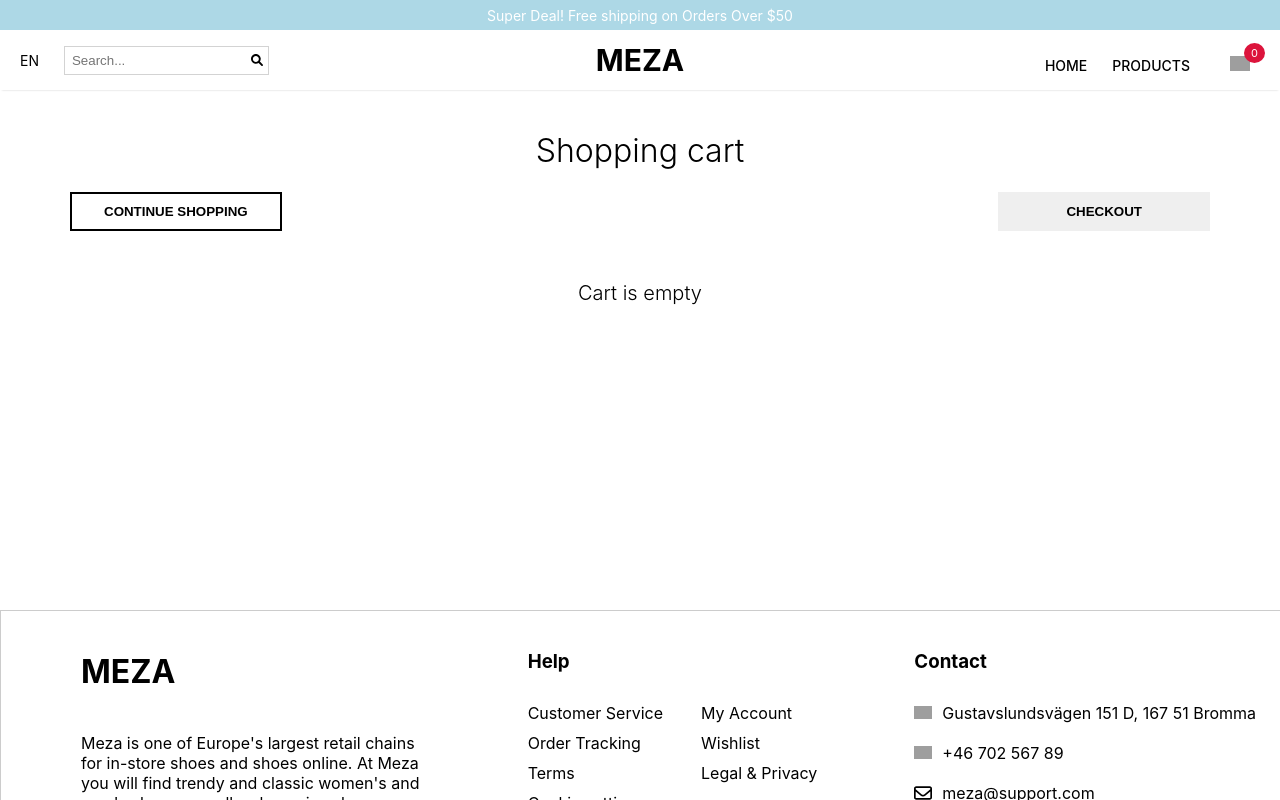
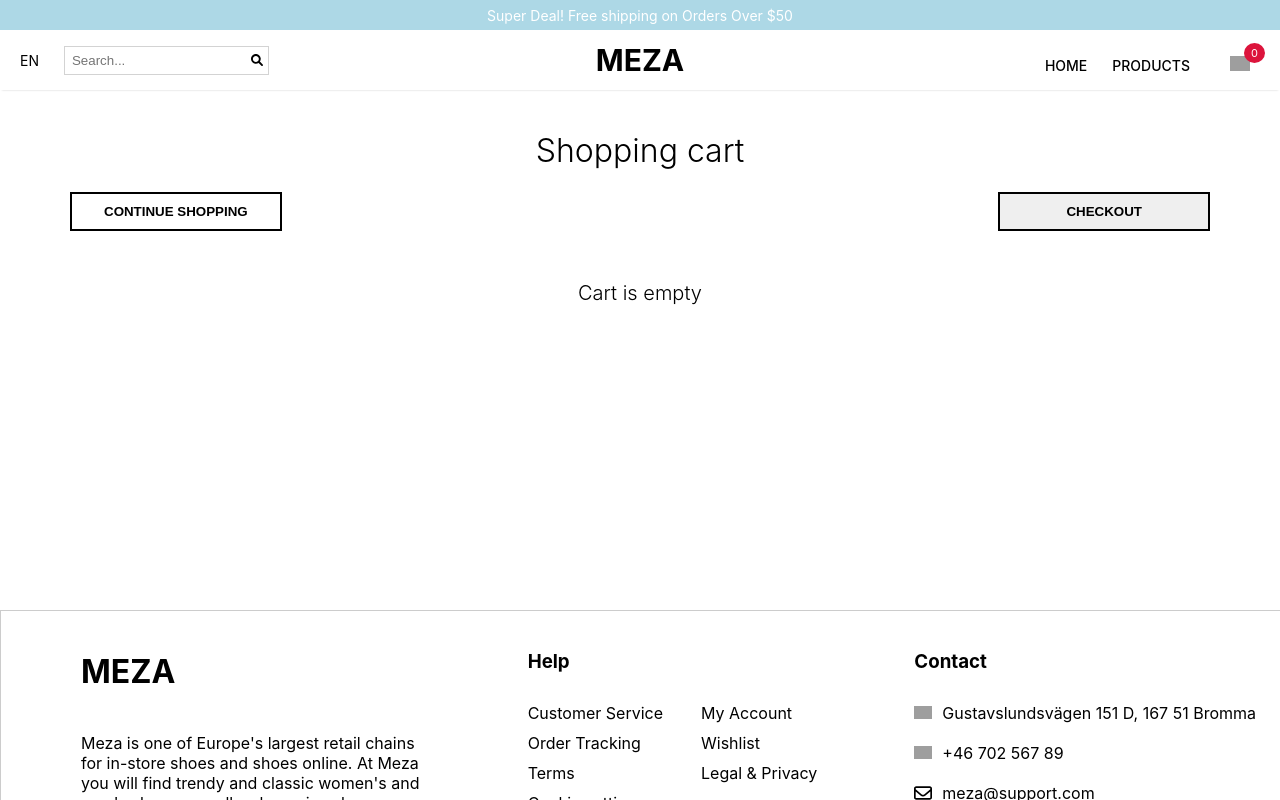
Before and after one commit to zarhaselene/Dynamisk-React-App, a React (Create React App) app: page /cart in a window 1280 px wide. Shown: the top 800 px of the page. Built offline with nearby package versions, Linux system fonts and the light colour scheme; grey boxes are pictures that could not be loaded; the HTML template or start-up script is replaced by a standard one.

Commit message:
css update

```diff
--- a/src/pages/Checkout.js
+++ b/src/pages/Checkout.js
@@ -129,9 +129,11 @@ export default function Store() {
           <Link to="/products">Continue shopping</Link>
         </button>
 
+        <Link className="a" to="/confirmationpage">
         <button className="checkout-buy" onClick={buy}>
-          <Link to="/confirmationpage">Buy</Link>
+          BUY
         </button>
+        </Link>
       </div>
       <br />
     </>
--- a/src/styles/Cart.css
+++ b/src/styles/Cart.css
@@ -23,8 +23,8 @@
 }
 
 .checkout {
-	border: none;
-	padding: 12px 68px;
+	border: 2px solid black;
+	padding: 10px 66px;
 
 }
 .checkout a {
--- a/src/styles/Checkout.css
+++ b/src/styles/Checkout.css
@@ -17,9 +17,9 @@
   padding: 10px;
   font-weight: 600;
   cursor: pointer;
-  background-color: black;
-  border: 2px solid whitesmoke;
-  padding: 12px 68px;
+  background-color: #EFEFEF;
+  border: 2px solid black;
+  padding: 10px 71px;
 }
 
 .checkout-buy a {
```
